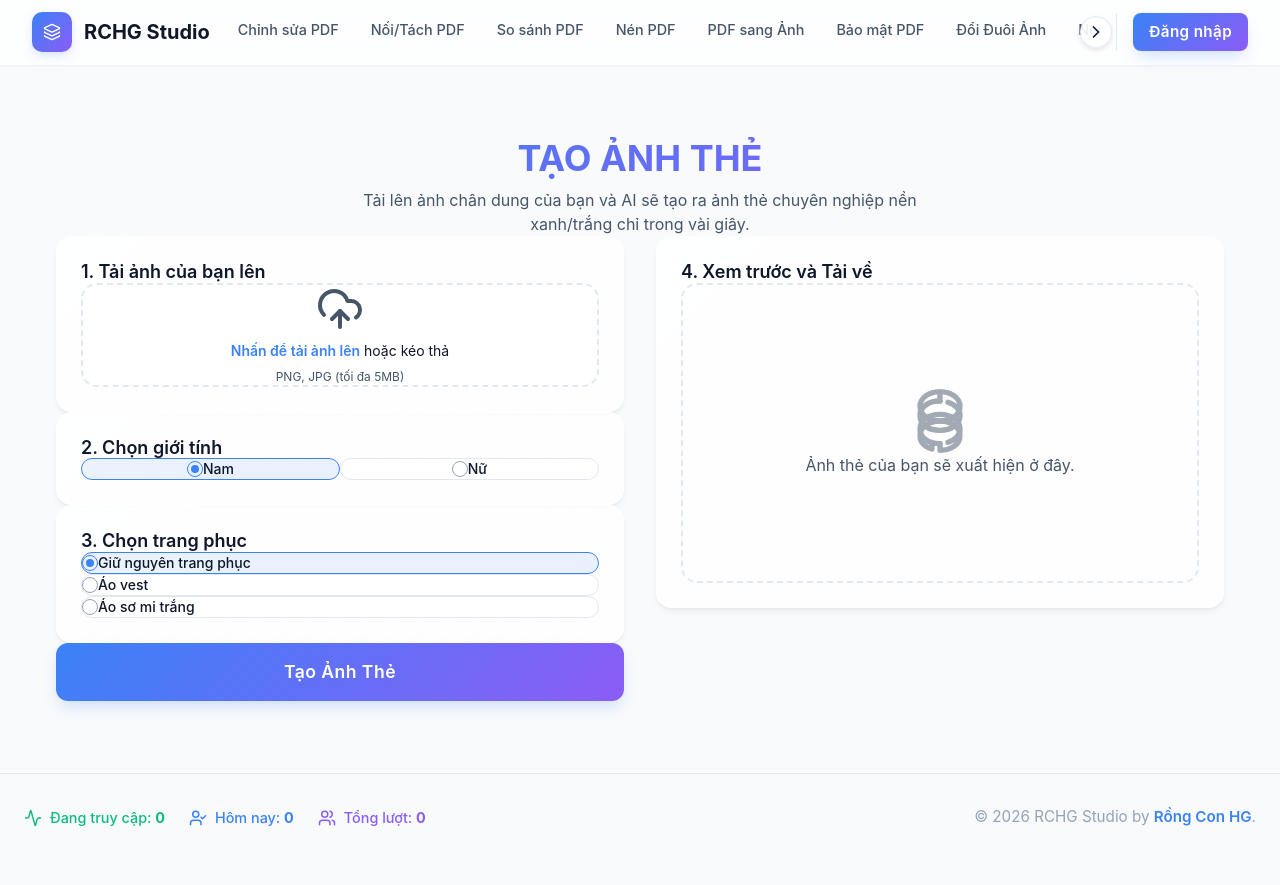
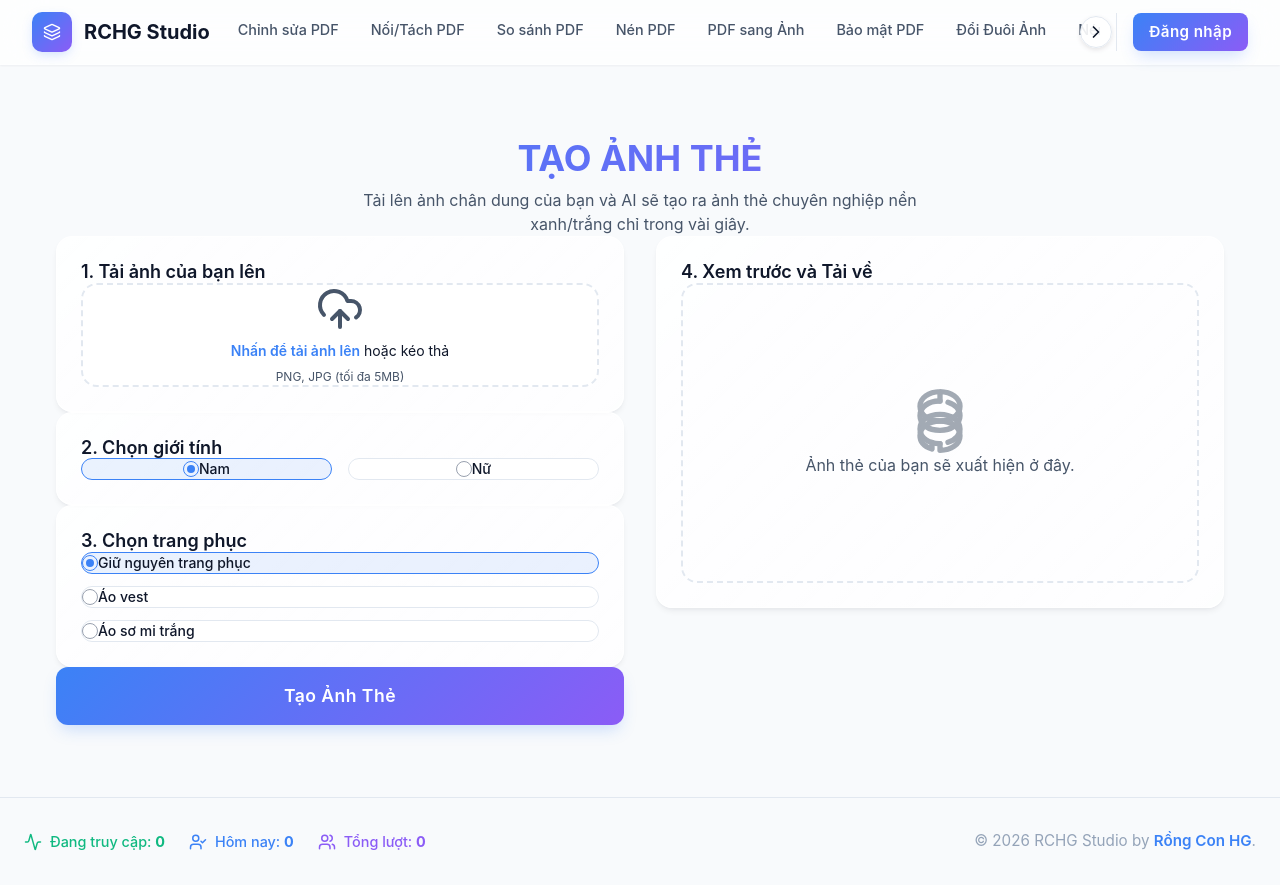
Before and after one commit to rchg2025/pdfstudio, a React (Vite) app: page /tao-anh-the in a window 1280 px wide. Before the commit the page ends 861 px from the top, so only its background shows below. Built offline with nearby package versions, Linux system fonts and the light colour scheme; no server answers.

Commit message:
style: fix spacing and padding for radio buttons in IdPhotoGenerator

```diff
--- a/src/pages/IdPhotoGenerator.tsx
+++ b/src/pages/IdPhotoGenerator.tsx
@@ -265,12 +265,12 @@ export default function IdPhotoGenerator() {
           {/* Step 2 */}
           <div className="glass-card" style={{ padding: '1.5rem', borderRadius: '1rem' }}>
             <h2 className="text-lg font-semibold mb-3" style={{ color: 'var(--text-primary)' }}>2. Chọn giới tính</h2>
-            <div className="flex space-x-4">
+            <div className="grid grid-cols-2 gap-3 sm:gap-4">
               <div
                 onClick={() => { setGender('male'); setClothing('original'); }}
-                className={`flex-1 flex items-center justify-center p-3 border rounded-lg cursor-pointer transition-all ${gender === 'male' ? 'border-[var(--primary)] bg-[rgba(59,130,246,0.1)]' : 'border-[var(--border)] bg-white'}`}
+                className={`flex items-center justify-center p-3 sm:p-4 border rounded-lg cursor-pointer transition-all ${gender === 'male' ? 'border-[var(--primary)] bg-[rgba(59,130,246,0.1)]' : 'border-[var(--border)] bg-white hover:border-gray-300'}`}
               >
-                <div className={`w-4 h-4 mr-2 border rounded-full flex items-center justify-center ${gender === 'male' ? 'border-[var(--primary)]' : 'border-gray-400'}`}>
+                <div className={`flex-shrink-0 w-4 h-4 mr-3 border rounded-full flex items-center justify-center ${gender === 'male' ? 'border-[var(--primary)]' : 'border-gray-400'}`}>
                   {gender === 'male' && <div className="w-2 h-2 rounded-full bg-[var(--primary)]"></div>}
                 </div>
                 <span className="text-sm font-medium text-[var(--text-primary)]">Nam</span>
@@ -278,9 +278,9 @@ export default function IdPhotoGenerator() {
 
               <div
                 onClick={() => { setGender('female'); setClothing('original'); }}
-                className={`flex-1 flex items-center justify-center p-3 border rounded-lg cursor-pointer transition-all ${gender === 'female' ? 'border-[var(--primary)] bg-[rgba(59,130,246,0.1)]' : 'border-[var(--border)] bg-white'}`}
+                className={`flex items-center justify-center p-3 sm:p-4 border rounded-lg cursor-pointer transition-all ${gender === 'female' ? 'border-[var(--primary)] bg-[rgba(59,130,246,0.1)]' : 'border-[var(--border)] bg-white hover:border-gray-300'}`}
               >
-                <div className={`w-4 h-4 mr-2 border rounded-full flex items-center justify-center ${gender === 'female' ? 'border-[var(--primary)]' : 'border-gray-400'}`}>
+                <div className={`flex-shrink-0 w-4 h-4 mr-3 border rounded-full flex items-center justify-center ${gender === 'female' ? 'border-[var(--primary)]' : 'border-gray-400'}`}>
                   {gender === 'female' && <div className="w-2 h-2 rounded-full bg-[var(--primary)]"></div>}
                 </div>
                 <span className="text-sm font-medium text-[var(--text-primary)]">Nữ</span>
@@ -291,7 +291,7 @@ export default function IdPhotoGenerator() {
           {/* Step 3 */}
           <div className="glass-card" style={{ padding: '1.5rem', borderRadius: '1rem' }}>
             <h2 className="text-lg font-semibold mb-3" style={{ color: 'var(--text-primary)' }}>3. Chọn trang phục</h2>
-            <div className="space-y-3">
+            <div className="flex flex-col gap-3">
               {[
                 { value: 'original', label: 'Giữ nguyên trang phục', for: 'both' },
                 { value: 'a business suit', label: 'Áo vest', for: 'both' },
@@ -301,9 +301,9 @@ export default function IdPhotoGenerator() {
                 <div
                   key={option.value}
                   onClick={() => setClothing(option.value)}
-                  className={`flex items-center p-3 border rounded-lg cursor-pointer transition-all ${clothing === option.value ? 'border-[var(--primary)] bg-[rgba(59,130,246,0.1)]' : 'border-[var(--border)] bg-white'}`}
+                  className={`flex items-center p-3 sm:p-4 border rounded-lg cursor-pointer transition-all ${clothing === option.value ? 'border-[var(--primary)] bg-[rgba(59,130,246,0.1)]' : 'border-[var(--border)] bg-white hover:border-gray-300'}`}
                 >
-                  <div className={`w-4 h-4 mr-3 border rounded-full flex items-center justify-center ${clothing === option.value ? 'border-[var(--primary)]' : 'border-gray-400'}`}>
+                  <div className={`flex-shrink-0 w-4 h-4 mr-3 border rounded-full flex items-center justify-center ${clothing === option.value ? 'border-[var(--primary)]' : 'border-gray-400'}`}>
                     {clothing === option.value && <div className="w-2 h-2 rounded-full bg-[var(--primary)]"></div>}
                   </div>
                   <span className="text-sm font-medium text-[var(--text-primary)]">{option.label}</span>
```
